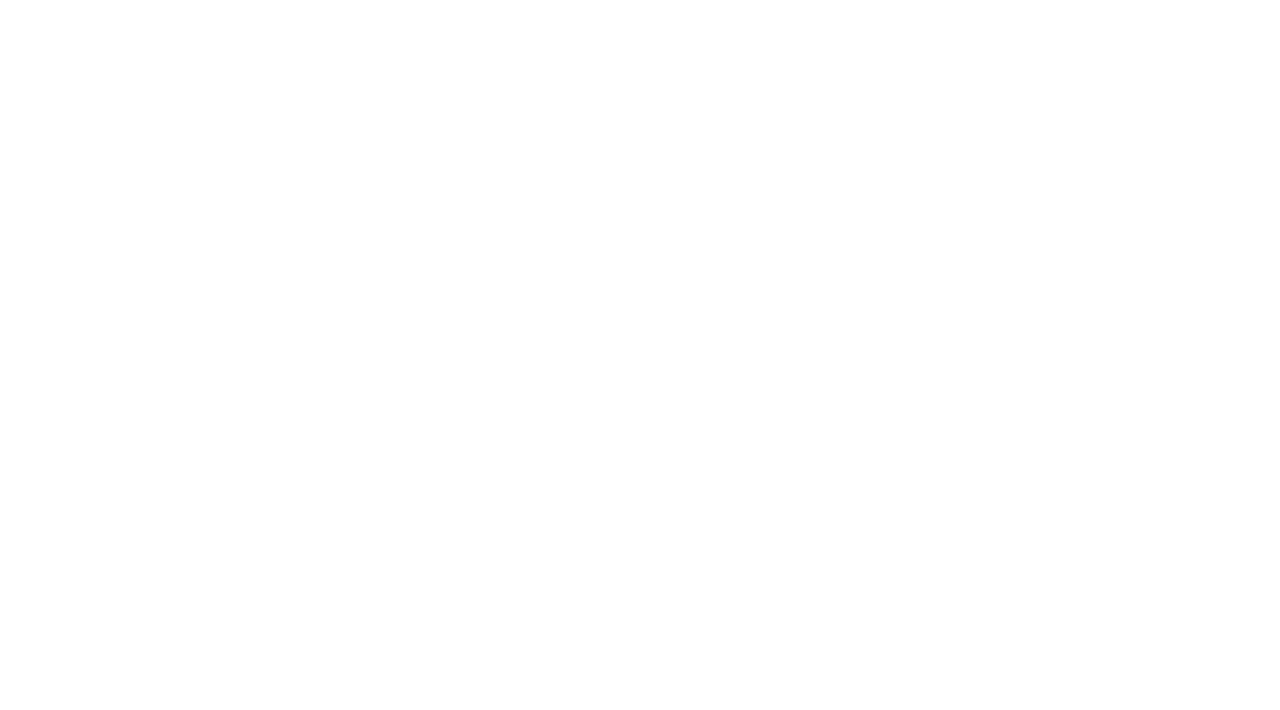
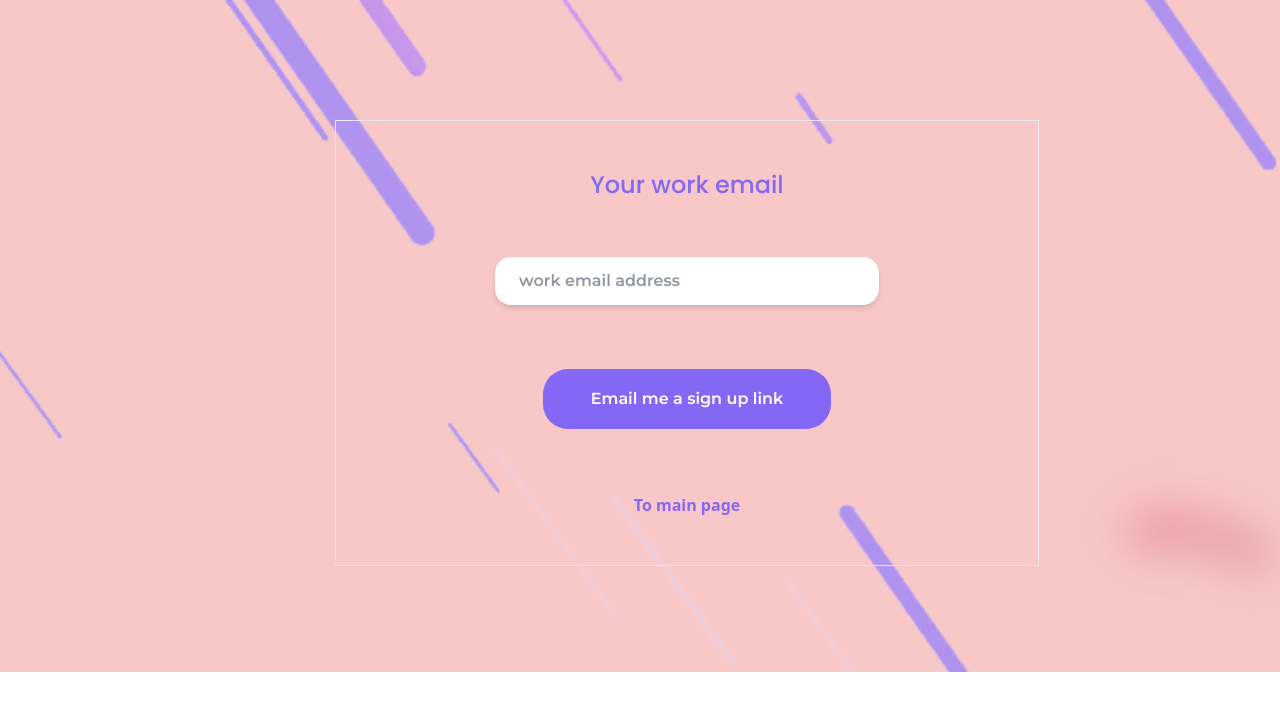
Before and after one commit to K-Josh/3DLandingPage, a React (Vite) app: page /work_mail in a window 1280 px wide. Before the commit this address had no page. Shown: the top 710 px of the page. Built offline with nearby package versions, Linux system fonts and the light colour scheme.

Commit message:
Deployed website

```diff
--- a/src/App.jsx
+++ b/src/App.jsx
@@ -1,9 +1,10 @@
 import React from 'react'
 import {BrowserRouter as Router, Routes, Route} from 'react-router-dom';
 import LogoPage from './components/LogoPage';
-import Welcome from './components/Welcome';
+import SignIn from './components/SignIn';
 import Login from './components/Login'
 import Banner from './components/Banner';
+import WorkEmail from './components/WorkEmail';
 
 
 const App = () => {
@@ -12,8 +13,9 @@ const App = () => {
      <Router>
       <Routes>
             <Route path="/" element={<LogoPage/>} ></Route>
-            <Route path="/welcome" element={<Welcome/>} ></Route>
+            <Route path="/SignIn" element={<SignIn/>} ></Route>
             <Route path="/login" element={<Login/>} ></Route>
+            <Route path='/work_mail' element={<WorkEmail />}></Route>
             <Route path="/banner" element={<Banner/>} ></Route>
        </Routes>
      </Router>
--- a/src/components/Banner.jsx
+++ b/src/components/Banner.jsx
@@ -32,7 +32,7 @@ const Banner = () => {
            </div>
        </div>
         {/* socials */}
-        <div className='flex space-x-3 items-center mb-8 px-28 lg:px-4'>
+        <div className='flex space-x-3 items-center mb-8 px-32 lg:px-4'>
             <div className='bg-secondary p-2 rounded-full'><FaFacebookF className='text-white'/></div>
             <div className='bg-secondary p-2 rounded-full'><PiTwitterLogo className='text-white'/></div>
             <div className='bg-secondary p-2 rounded-full'><PiInstagramLogoLight className='text-white'/></div>
--- a/src/components/Login.jsx
+++ b/src/components/Login.jsx
@@ -1,12 +1,14 @@
-import React from 'react'
+import React, { useState } from 'react'
 import bridge from "../assets/bridge.png";
 import shadow from "../assets/shadow.png";
 import line from "../assets/line2.png";
 import { Link } from 'react-router-dom';
 import {BsApple} from 'react-icons/bs';
 import google from "../assets/googleIcon.png";
+import WorkEmail from './WorkEmail';
 
 const Login = () => {
+  const [bigScreen, setBigScren] = useState(false);
   return (
     <div className='mx-auto welcome overflow-x-hidden' id='login'>
       <div className='mx-auto h-screen w-screen'>
@@ -42,35 +44,13 @@ const Login = () => {
           <div>
             <img src={bridge} alt='design' className='fixed rotate-45 opacity-80 blur-xl lg:mx-[0rem] lg:-mt-6 px-[2rem] lg:w-[24rem] -mx-[24rem] ' />
           </div>
-          <div>
-
-          </div>
+            <div className={`${bigScreen ? "" : <WorkEmail />}`}></div>
          <div>
       <h4 className='text-secondary/75 lg:mt-32 cursor-default  px-[14rem] whitespace-nowrap '>
-        <p className='mt-8 lg:-mx-[68rem] lg:mb-8'>or get a link emailed to you</p>
+        <p className='mt-8 lg:-mx-[68rem] lg:mb-8'>or get a <Link to="/work_mail" className='text-black font-semibold'>Link</Link> emailed to you</p>
         </h4>
          </div>
         </div>
-     {/* work-email and button and shdow*/}
-            <div className='lg:mt-6 mt-8 flex flex-col lg:mb-20 lg:space-y-8 space-y-3 items-center'>
-              <input
-                type='email'
-                className='px-6 -mt-6 rounded-2xl p-3 border-0 -mx-10 font-bold shadow-md outline-1 outline-primary  text-black placeholder:text-gray-500/75 font-primary hover:shadow-lg w-[16rem] lg:w-[24rem]'
-                placeholder='work email address'
-              />
-              <div>
-              <button
-                type='submit'
-                className='btn lg:btn_2 btn_3_5  bg-secondary border-0 -mx-10 font-bold   text-white font-primary hover:text-black '>
-               Email me a sign up link
-              </button>
-              </div>
-              <div className='lg:mb-6'>
-              <img src={bridge} alt='design' className='fixed rotate-45 opacity-80 blur-xl lg:mx-[20rem] mx-[8rem] lg:mt-6 px-[8rem] lg:w-[24rem]' />
-          </div>
-
-          <Link to='/banner' className='text-secondary'>To main page </Link>
-           </div>
 
      {/*Terms and conditions */}
       <div className='text-center font-secondary mt-12 lg:-mt-2'>
--- a/src/components/Welcome.jsx
+++ b/src/components/SignIn.jsx
@@ -5,7 +5,7 @@ import bridge from "../assets/bridge.png";
 import line from "../assets/line.png";
 import shadow from "../assets/shadow.png"
 
-const Welcome = () => {
+const SignIn = () => {
   return (
     <div>
         <div className='mx-auto min-h-screen welcome overflow-hidden'>
@@ -43,4 +43,4 @@ const Welcome = () => {
   )
 }
 
-export default Welcome
+export default SignIn
--- /dev/null
+++ b/src/components/WorkEmail.jsx
@@ -0,0 +1,36 @@
+import React from 'react'
+import { Link } from 'react-router-dom'
+import bridge from "../assets/bridge.png";
+
+const WorkEmail = () => {
+  return (
+    <div className='banner bg-cover bg-no-repeat h-screen bg-tertiary mx-auto lg:h-[42rem] py-[20rem] overflow-x-hidden overflow-y-hidden' id='work_mail'>
+        <div className='container -mt-[8rem] lg:-mt-[14rem]' >
+             {/* work-email and button and shdow*/}
+             <div className='lg:mt-6 mt-8 flex flex-col lg:mb-20 lg:space-y-8 space-y-3 items-center border lg:mx-[20rem] mx-14 p-12 w-[22rem] lg:w-[44rem]'>
+                <h1 className='text-2xl font-secondary text-secondary/100 mb-6'>Your work email</h1>
+              <input
+                type='email'
+                className='px-6 rounded-2xl p-3 border-0 -mx-10 font-bold shadow-md outline-1 outline-secondary  text-black placeholder:text-gray-500/75 font-primary hover:shadow-lg w-[16rem] lg:w-[24rem]'
+                placeholder='work email address'
+              />
+              <div>
+              <button
+                type='submit'
+                className='btn lg:btn_2 btn_3_5 mt-8 bg-secondary border-0 -mx-10 font-bold   text-white font-primary hover:text-black '>
+               Email me a sign up link
+              </button>
+              </div>
+              <div className='lg:mb-6'>
+              <img src={bridge} alt='design' className='fixed rotate-45 opacity-80 blur-xl lg:mx-[20rem] mx-[8rem] lg:mt-6 px-[8rem] lg:w-[24rem]' />
+          </div>
+
+          <Link to='/banner' className='text-secondary font-semibold'>To main page </Link>
+           </div>
+
+        </div>
+    </div>
+  )
+}
+
+export default WorkEmail
```
